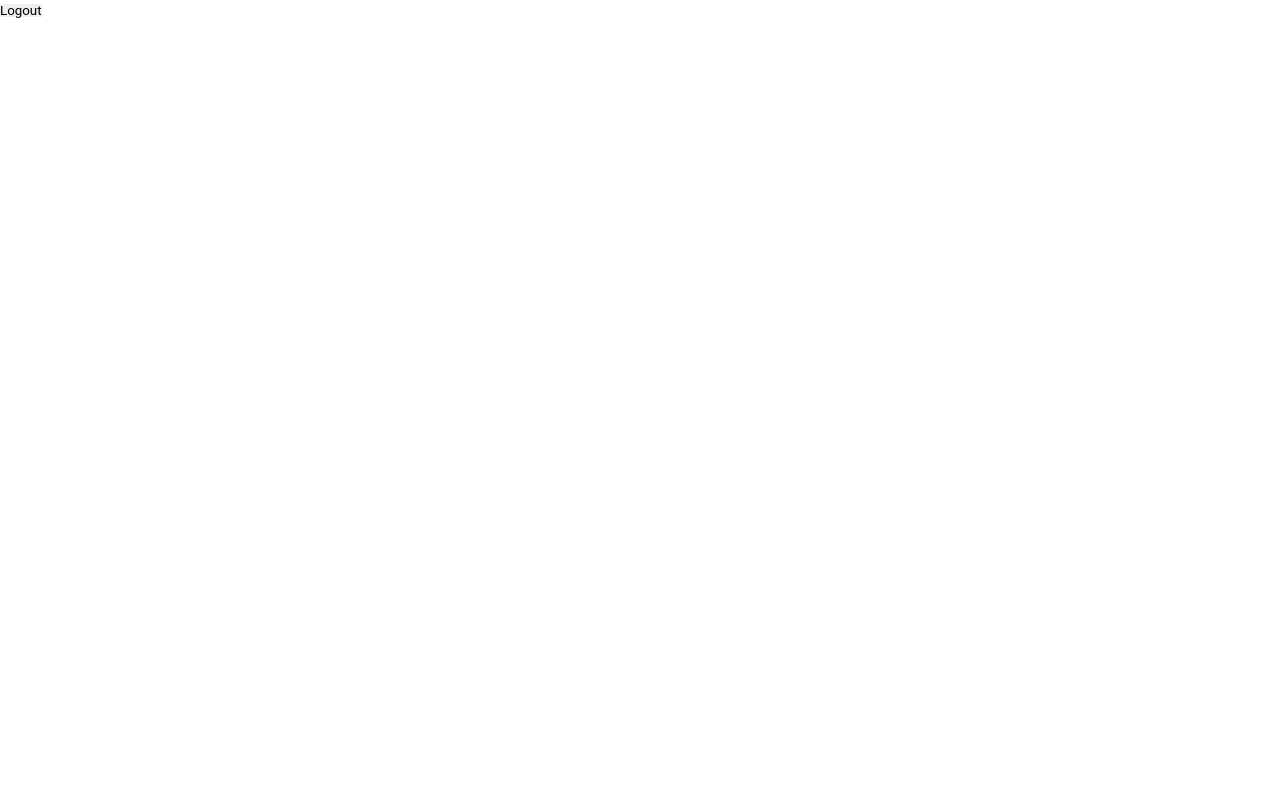
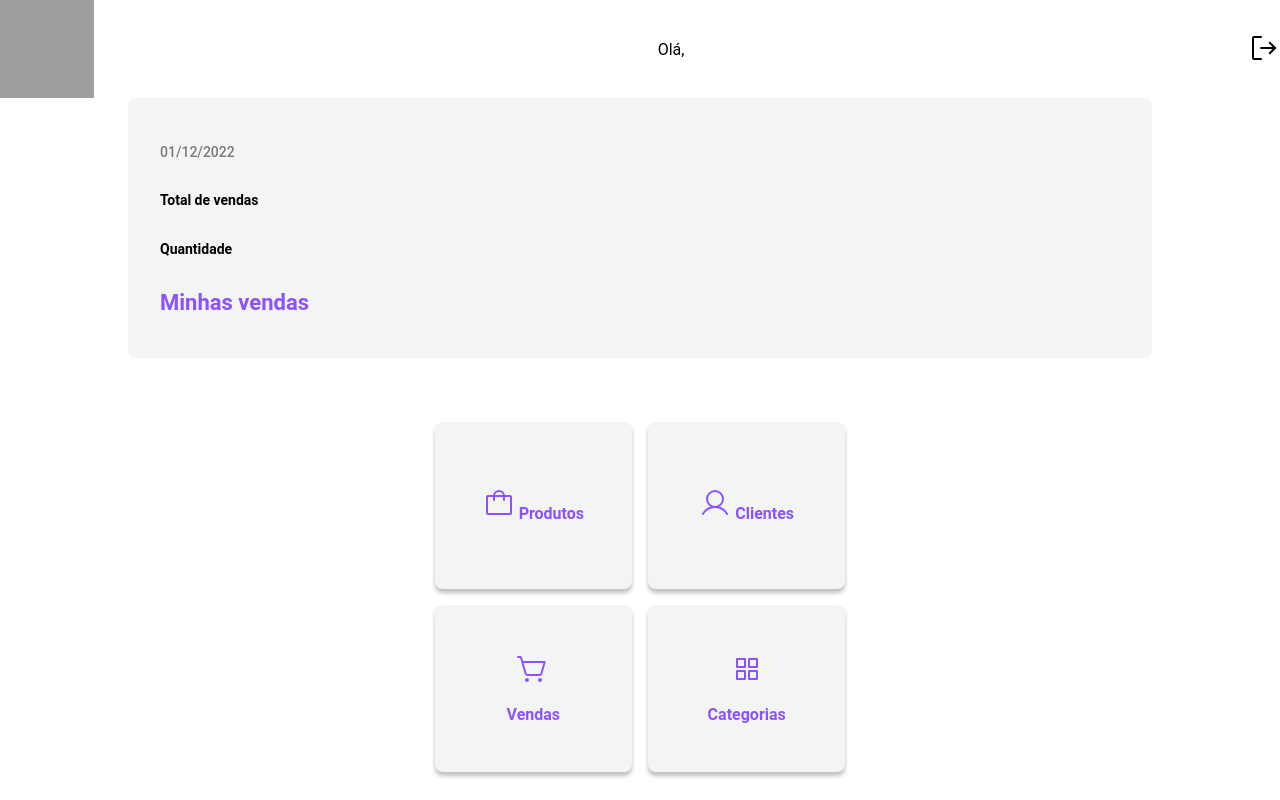
Before and after one commit to RubensHX/arcade-manage, a React (Create React App) app in the folder frontend/: page /homePage in a window 1280 px wide. Built offline with nearby package versions, Linux system fonts and the light colour scheme; grey boxes are pictures that could not be loaded; a web font is replaced by a local one.

Commit message:
home page

```diff
--- a/frontend/package.json
+++ b/frontend/package.json
@@ -21,6 +21,7 @@
     "@types/react-router": "^5.1.11",
     "@types/react-router-dom": "^5.1.7",
     "axios": "^1.2.0",
+    "date-fns": "^2.29.3",
     "firebase": "^9.14.0",
     "ionicons": "^6.0.3",
     "phosphor-react": "^1.4.1",
--- a/frontend/public/index.html
+++ b/frontend/public/index.html
@@ -15,7 +15,7 @@
 
   <link rel="manifest" href="%PUBLIC_URL%/manifest.json" />
 
-  <link rel="shortcut icon" type="image/png" href="%PUBLIC_URL%/assets/icon/favicon.png" />
+  <link rel="shortcut icon" type="image/png" href="%PUBLIC_URL%/assets/Rectangle 2635.svg" />
   <link rel="preconnect" href="https://fonts.googleapis.com">
   <link rel="preconnect" href="https://fonts.gstatic.com" crossorigin>
   <link href="https://fonts.googleapis.com/css2?family=Tomorrow:wght@300;600&display=swap" rel="stylesheet">
--- a/frontend/src/pages/Home/Home.css
+++ b/frontend/src/pages/Home/Home.css
@@ -0,0 +1,95 @@
+.home-page-header {
+    display: flex;
+    flex-direction: row;
+    justify-content: space-between;
+    align-items: center;
+    color: #000;
+}
+
+.home-page-header > img {
+    width: 94px;
+    height: 98px;
+}
+
+.home-page-header > button {
+    background: transparent;
+}
+
+.home-page-main {
+    display: flex;
+    flex-direction: column;
+    justify-content: center;
+    align-items: center;
+    color: #000;
+}
+
+.home-page-my-sales {
+    display: flex;
+    flex-direction: column;
+    color: #000;
+    background: #F3F5F5;
+    border-radius: 8px;
+    width: 80%;
+    padding: 2rem;
+}
+
+.home-page-my-sales > p {
+    font-size: .875rem;
+    font-weight: 500;
+    color: rgba(0, 0, 0, 0.5);
+    margin-bottom: 1rem;
+}
+
+.home-page-my-sales > h6 {
+    font-size: .875rem;
+    font-weight: 600;
+    margin-bottom: 1rem;
+}
+
+.home-page-my-sales > h3 {
+    color: #8c52ff;
+    font-weight: 600;
+}
+
+.home-page-grid {
+    display: flex;
+    justify-content: center;
+    align-items: center;
+    color: #8c52ff;
+    font-weight: 600;
+}
+
+.home-page-grid > ul {
+    list-style-type: none;
+    display: grid;
+    grid-template-columns: 1fr 1fr;
+    grid-template-rows: 1fr 1fr;
+    grid-gap: 1rem 1rem;
+    width: 100%;
+    padding: 3rem;
+}
+
+.home-page-grid > ul > li > a {
+    text-decoration: none;
+    color: #8c52ff;
+    font-weight: 600;
+}
+
+.home-page-grid > ul > li {
+    display: flex;
+    flex-direction: column;
+    justify-content: center;
+    align-items: center;
+    background: #F3F5F5;
+    box-shadow: 0px 4px 4px rgba(0, 0, 0, 0.25);
+    border-radius: 8px;
+    padding: 3rem;
+    gap: 1rem;
+    cursor: pointer;
+    transition: all .2s ease-in-out;
+}
+
+.home-page-grid > ul:has(li:hover) li:not(:hover) {
+    opacity: .6;
+    scale: .98;
+}
--- a/frontend/src/pages/Home/Home.tsx
+++ b/frontend/src/pages/Home/Home.tsx
@@ -1,8 +1,34 @@
 import { IonContent, IonPage } from "@ionic/react";
 import axios from "axios";
-
+import "./Home.css";
+import { useState } from "react";
+import {
+  Bag,
+  ShoppingCartSimple,
+  SignOut,
+  SquaresFour,
+  User,
+} from "phosphor-react";
+import { format } from "date-fns";
 
 export default function Home() {
+  const [username, setUsername] = useState("");
+  const [date, setDate] = useState<Date>(new Date());
+
+  window.onload = () => handleUserData();
+  const handleUserData = () => {
+    setUsername(
+      JSON.parse(
+        sessionStorage.getItem("@AuthFirebase:user") ?? "",
+        (key, value) => {
+          if (key === "displayName") {
+            return value;
+          }
+        }
+      )
+    );
+  };
+
   const handleLogout = () => {
     axios("http://localhost:3000/auth/logout", {
       method: "GET",
@@ -11,14 +37,56 @@ export default function Home() {
         "Access-Control-Allow-Origin": "*",
         "Access-Control-Allow-Methods": "GET,PUT,POST,DELETE,PATCH,OPTIONS",
       },
-        })
-    }
+    });
+    sessionStorage.clear();
+    window.location.href = "/signin";
+  };
 
   return (
     <IonPage>
       <IonContent fullscreen>
-                <button onClick={handleLogout}>Logout</button>
+        <header className="home-page-header">
+          <img src="../public/assets/Rectangle 2635.svg" alt="logo" />
+          <p>Olá, {username}</p>
+          <button onClick={handleLogout}>
+            <SignOut size={32} color="#000" />
+          </button>
+        </header>
+        <main className="home-page-main">
+          <section className="home-page-my-sales">
+            <p>{format(date, "dd/MM/yyyy")}</p>
+            <h6>Total de vendas</h6>
+            <h6>Quantidade</h6>
+            <h3>Minhas vendas</h3>
+          </section>
+          <section className="home-page-grid">
+            <ul>
+              <li>
+                <a href="/products">
+                <Bag size={32} /> Produtos
+                </a>
+              </li>
+              <li>
+                <a href="/clients">
+                  <User size={32} /> Clientes
+                </a>
+              </li>
+              <li>
+                <a href="/sales">
+                <ShoppingCartSimple size={32} />
+                </a>
+                Vendas
+              </li>
+              <li>
+                <a href="/categories">
+                <SquaresFour size={32} />
+                </a>
+                Categorias
+              </li>
+            </ul>
+          </section>
+        </main>
       </IonContent>
     </IonPage>
-    )
+  );
 }
--- a/frontend/src/pages/SignIn/SignIn.tsx
+++ b/frontend/src/pages/SignIn/SignIn.tsx
@@ -42,6 +42,7 @@ export default function SignIn() {
       setUser(res.data);
       sessionStorage.setItem("user", JSON.stringify(user));
       sessionStorage.setItem("token", user?.refreshToken ?? "");
+      window.location.href = "/homePage";
     });
   };
 
@@ -55,6 +56,7 @@ export default function SignIn() {
         const user = result.user;
         sessionStorage.setItem("@AuthFirebase:token", token ?? "");
         sessionStorage.setItem("@AuthFirebase:user", JSON.stringify(user));
+        window.location.href = "/homePage";
       })
       .catch((error) => {
         const errorCode = error.code;
@@ -75,6 +77,7 @@ export default function SignIn() {
         const user = result.user;
         sessionStorage.setItem("@AuthFirebase:token", token ?? "");
         sessionStorage.setItem("@AuthFirebase:user", JSON.stringify(user));
+        window.location.href = "/homePage";
       })
       .catch((error) => {
         const errorCode = error.code;
--- a/frontend/tsconfig.json
+++ b/frontend/tsconfig.json
@@ -1,6 +1,6 @@
 {
   "compilerOptions": {
-    "target": "es5",
+    "target": "es2021",
     "lib": [
       "dom",
       "dom.iterable",
```
Also changed, not shown: 1 other file (tests, documents, lock files or other folders). Lines whose indentation alone changed are shown as unchanged.
